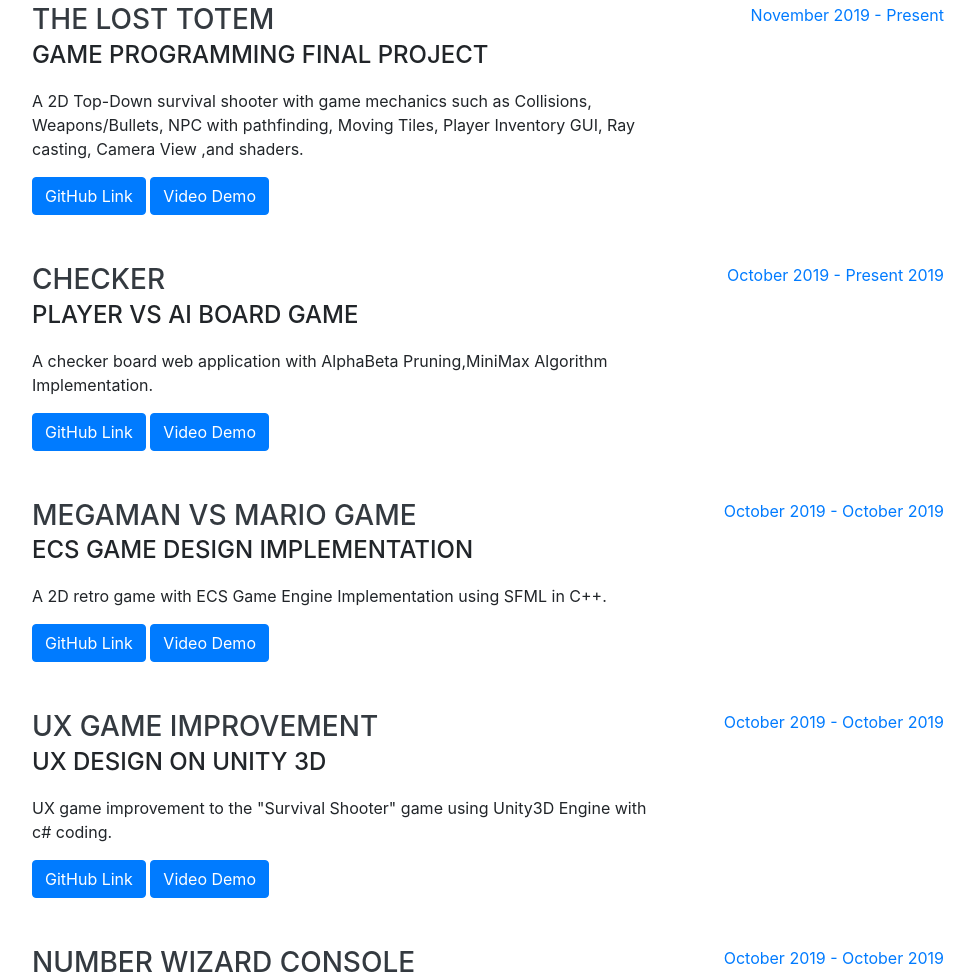
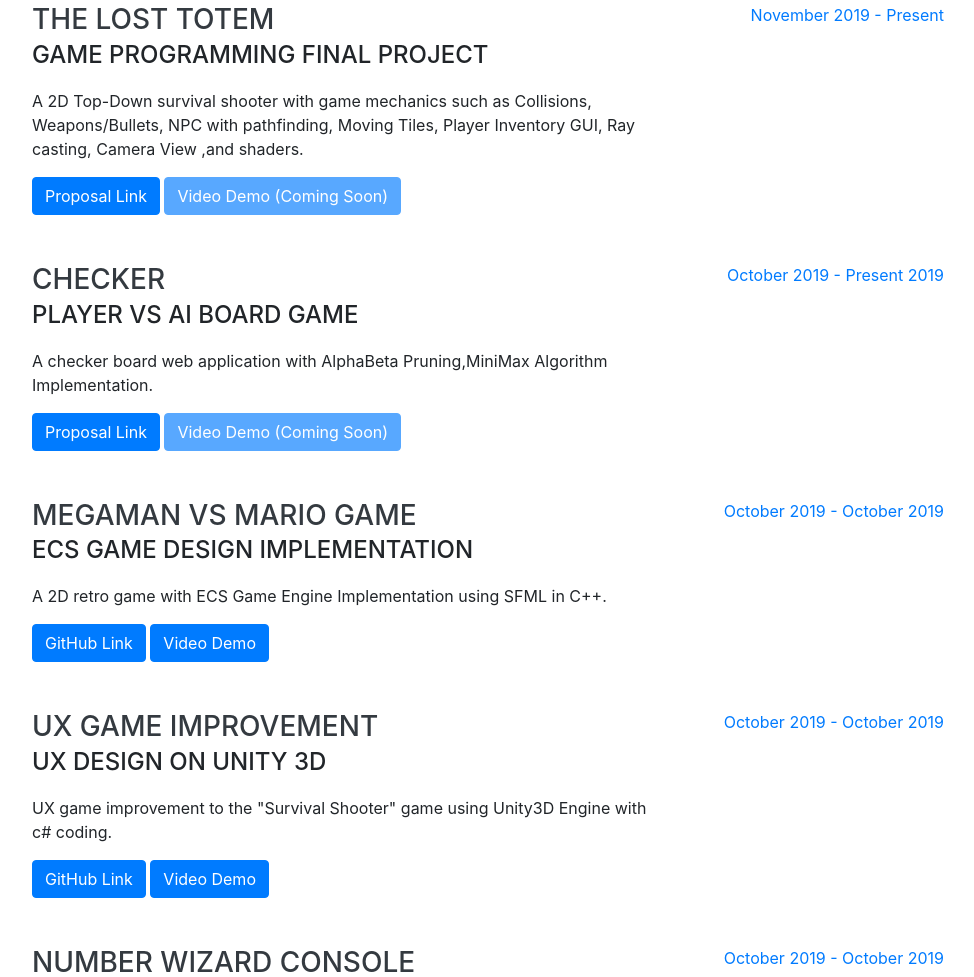
Before and after one commit to 007jackying/PersonalProfile, a website with bundled scripts: page index.html in a window 1280 px wide. Shown: the part 932-1909 px from the top of the page, without its empty margins (288-1262 px from the left). Built offline with nearby package versions, Linux system fonts and the light colour scheme; a web font is replaced by a local one.

Commit message:
Update index.html

```diff
--- a/index.html
+++ b/index.html
@@ -101,8 +101,8 @@
               <h3 class="mb-0">The Lost Totem</h3>
               <div class="subheading mb-3">Game Programming Final Project</div>
               <p>A 2D Top-Down survival shooter with game mechanics such as Collisions, Weapons/Bullets, NPC with pathfinding, Moving Tiles, Player Inventory GUI, Ray casting, Camera View ,and shaders. </p>
-              <a class="btn btn-primary" href="#" role="button">GitHub Link</a>
-              <a class="btn btn-primary" href="#" role="button">Video Demo</a>
+              <a class="btn btn-primary" href="https://drive.google.com/file/d/1su90v6QOyO4Yq8XUrGdE3Pqu63xIgW3g/view?usp=sharing" role="button">Proposal Link</a>
+              <button class="btn btn-primary" disabled>Video Demo (Coming Soon)</button>
             </div>
             <div class="resume-date text-md-right">
               <span class="text-primary">November 2019 - Present</span>
@@ -114,8 +114,8 @@
                 <h3 class="mb-0">Checker</h3>
                 <div class="subheading mb-3">Player vs AI board game</div>
                 <p>A checker board web application with AlphaBeta Pruning,MiniMax Algorithm Implementation.</p>
-                <a class="btn btn-primary" href="#" role="button">GitHub Link</a>
-                <a class="btn btn-primary" href="#" role="button">Video Demo</a>
+                <a class="btn btn-primary" href="https://drive.google.com/file/d/1vniYgPDb87ecaC82oKvEekyeLEtTAfLk/view?usp=sharing" role="button">Proposal Link</a>
+                <button class="btn btn-primary" disabled>Video Demo (Coming Soon)</button>
               </div>
               <div class="resume-date text-md-right">
                 <span class="text-primary">October 2019 - Present 2019</span>
```
